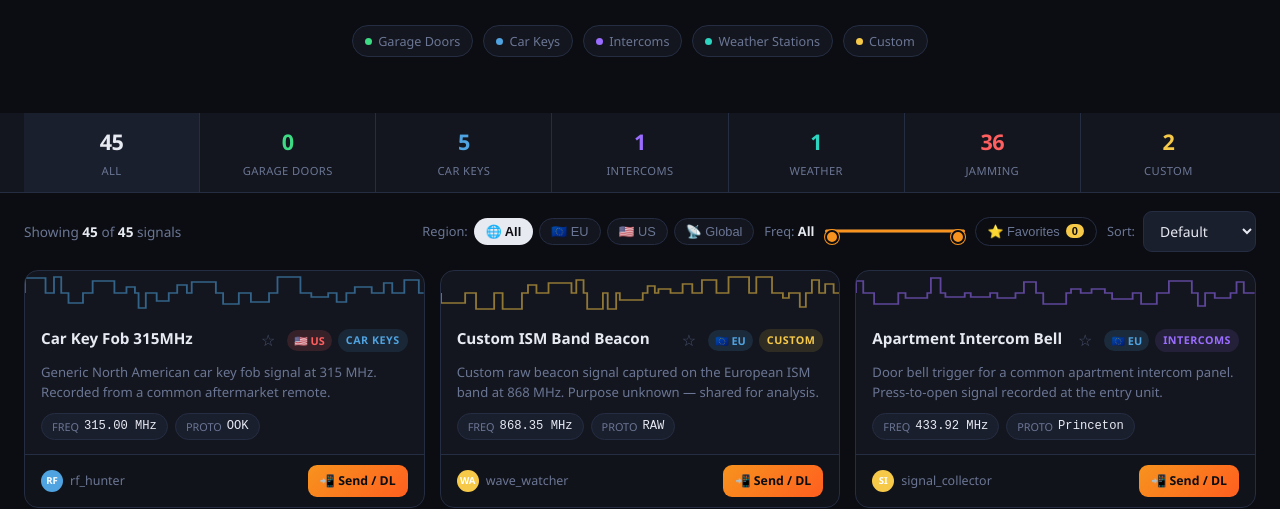
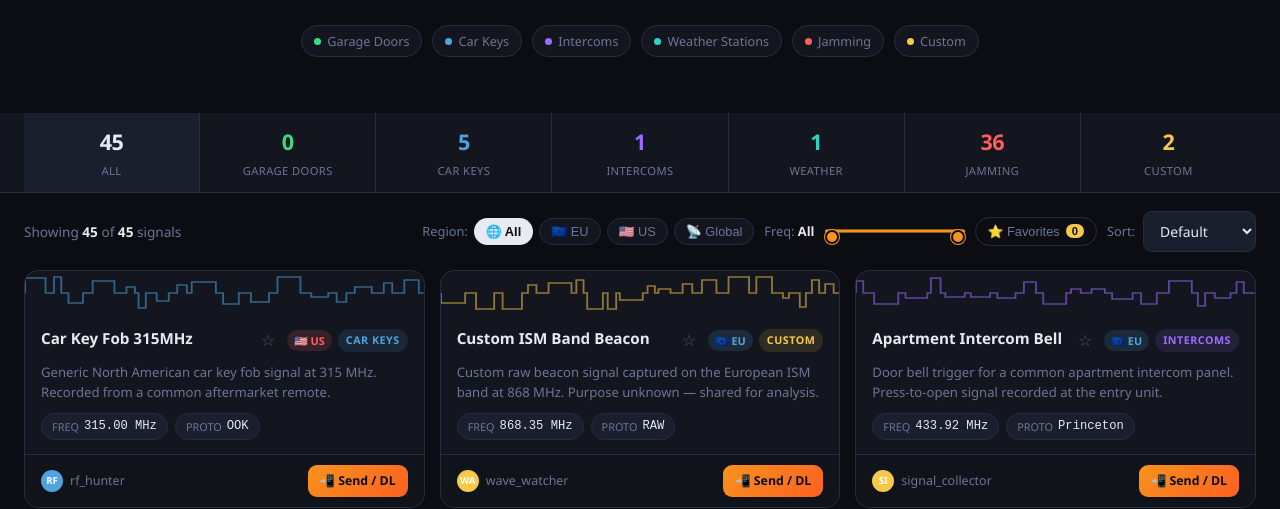
Before and after one commit to louloupexe/flipper-signal-db, a website: page index.html in a window 1280 px wide. Shown: the part 311-820 px from the top of the page. Drawn offline with Linux system fonts and the light colour scheme.

Commit message:
style: add Jamming hero badge

```diff
--- a/index.html
+++ b/index.html
@@ -682,6 +682,7 @@
     <span class="hero-badge"><span class="dot" style="background:var(--blue)"></span>Car Keys</span>
     <span class="hero-badge"><span class="dot" style="background:var(--purple)"></span>Intercoms</span>
     <span class="hero-badge"><span class="dot" style="background:var(--teal)"></span>Weather Stations</span>
+    <span class="hero-badge"><span class="dot" style="background:var(--red)"></span>Jamming</span>
     <span class="hero-badge"><span class="dot" style="background:var(--yellow)"></span>Custom</span>
   </div>
 </section>
```
